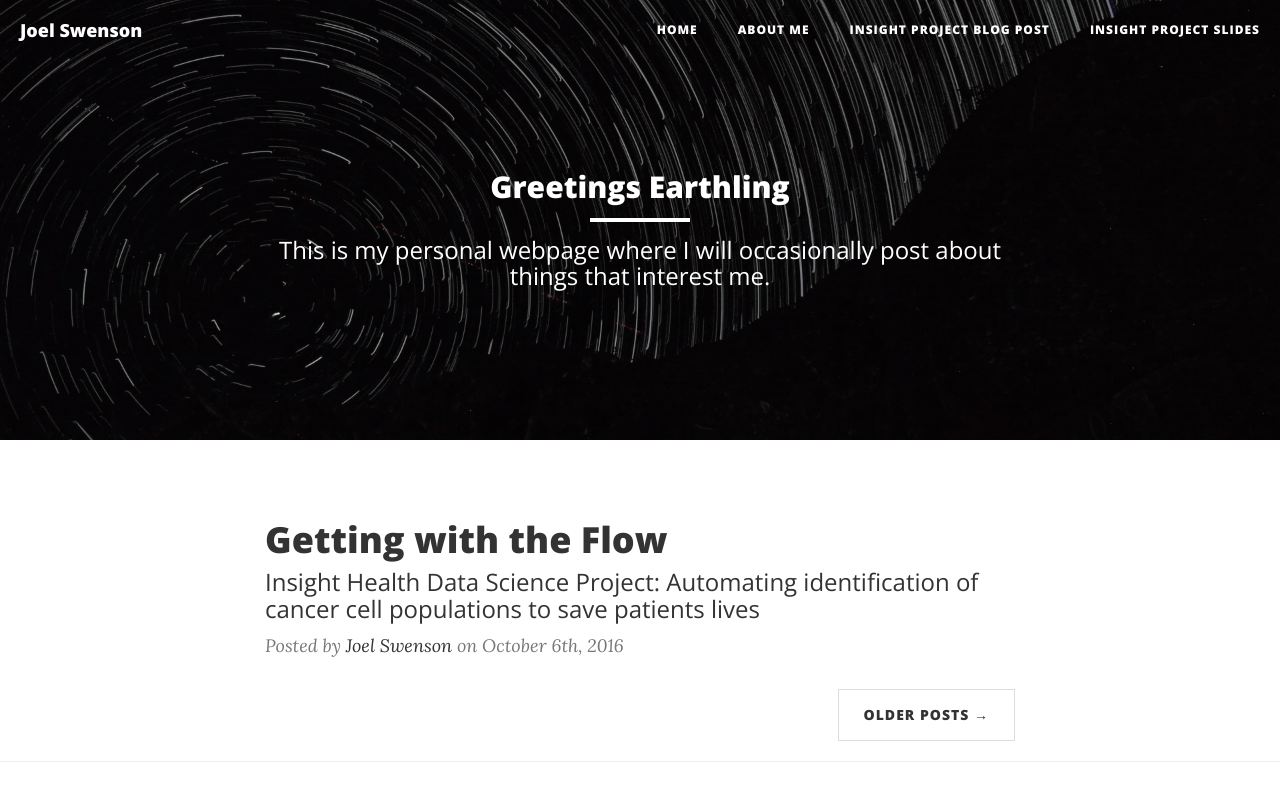
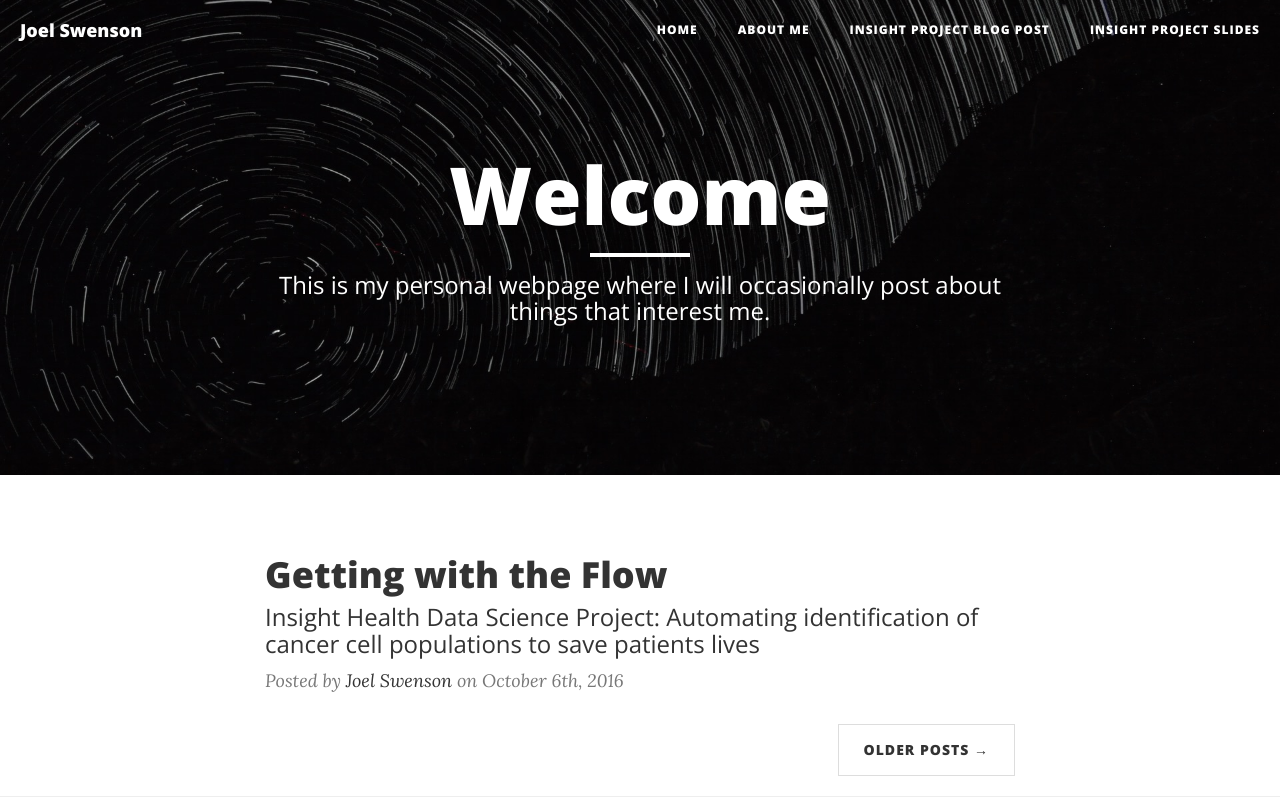
Before and after one commit to jmswenson/jmswenson.github.io, a website: page index.html in a window 1280 px wide. Shown: the top 800 px of the page. Drawn offline with nearby package versions, Linux system fonts and the light colour scheme.

Commit message:
Playing with homepage

```diff
--- a/index.html
+++ b/index.html
@@ -74,7 +74,7 @@
             <div class="row">
                 <div class="col-lg-8 col-lg-offset-2 col-md-10 col-md-offset-1">
                     <div class="site-heading">
-                        <h2>Greetings Earthling</h2>
+                        <h1>Welcome</h1>
                         <hr class="small">
                         <span class="subheading">
                         	This is my personal webpage where I will occasionally post about things that interest me.
```
